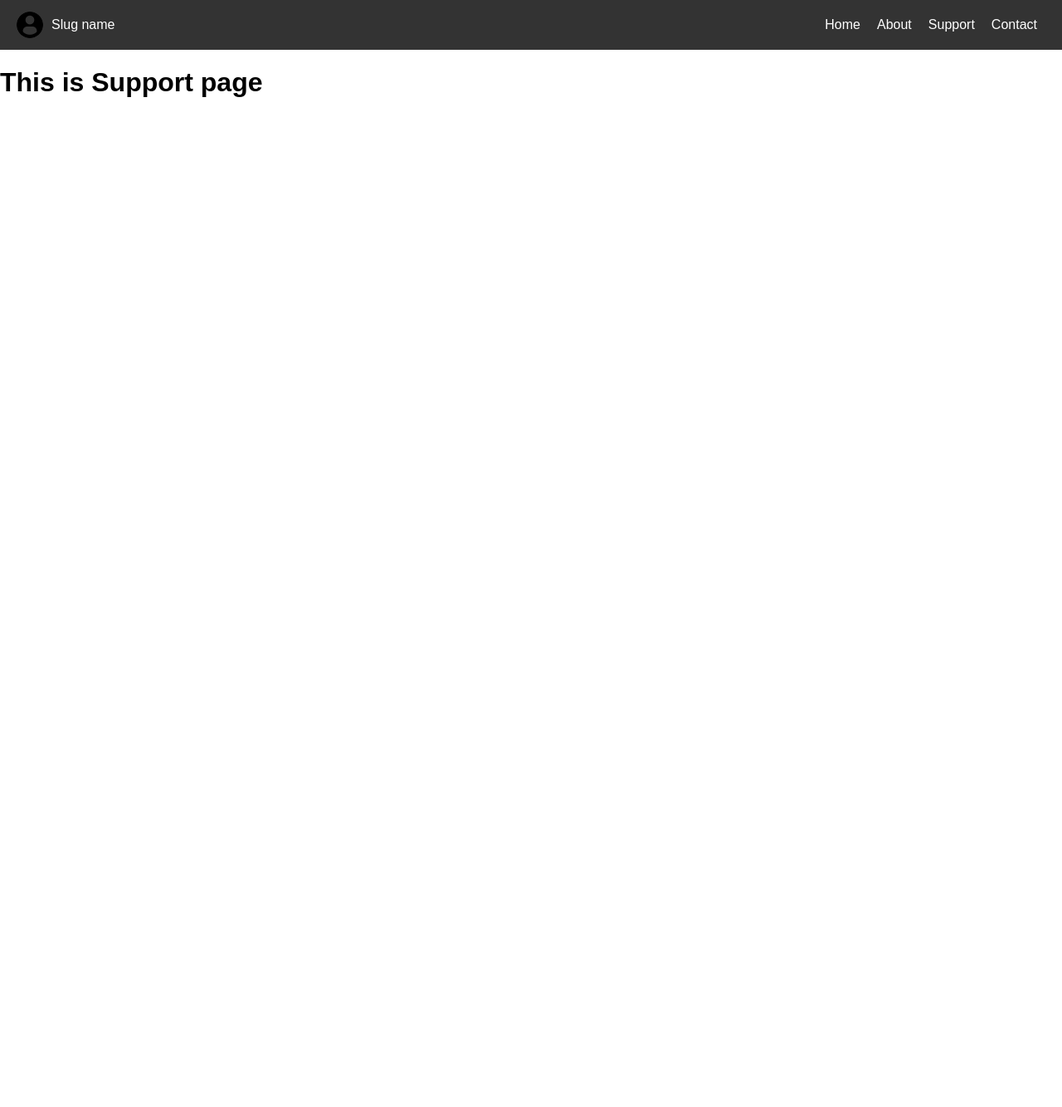
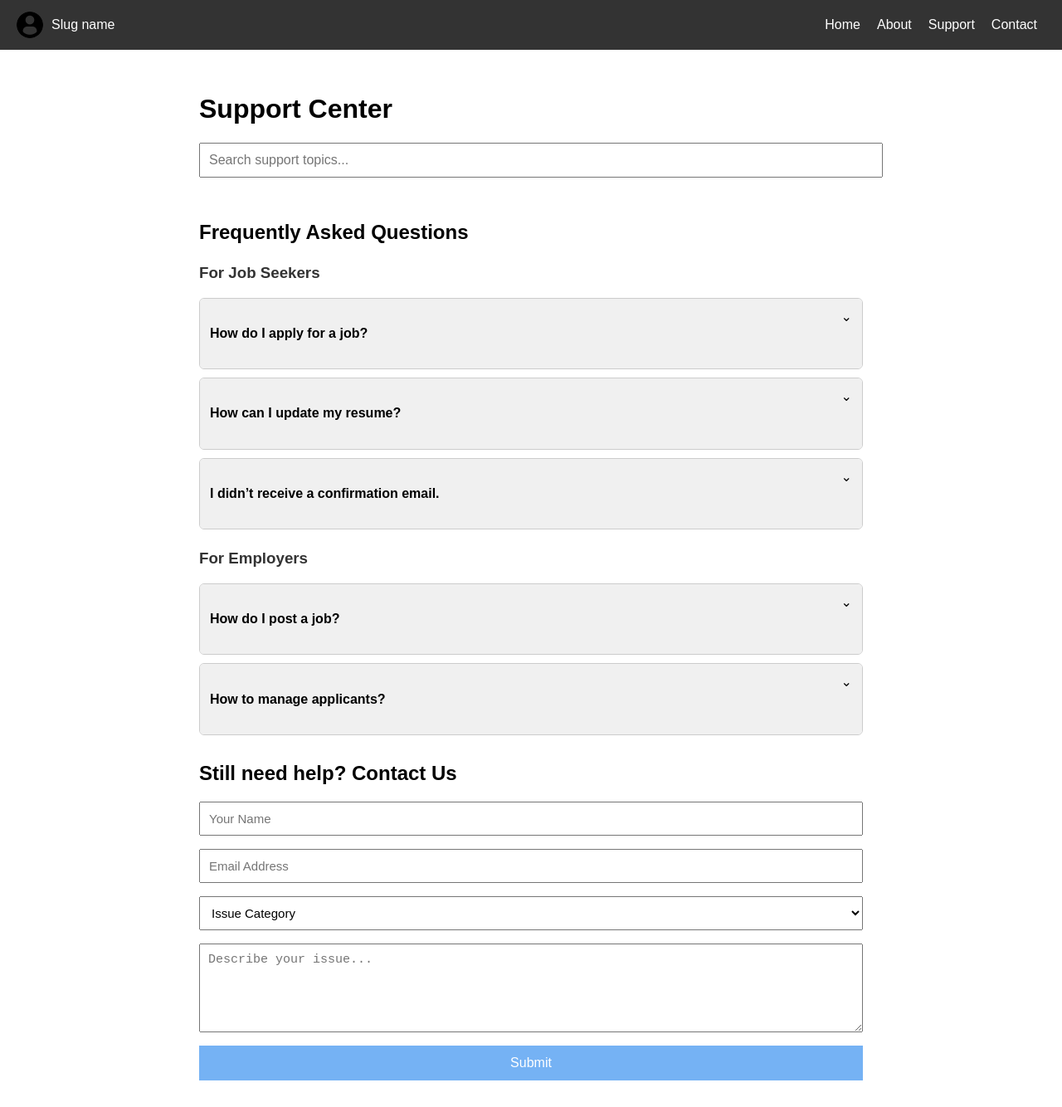
Before and after one commit to Aakash-1801/Project, a React (Create React App) app: page /Support in a window 1280 px wide. Shown: the whole page at 83% size. Before the commit the page ends 800 px from the top, so only its background shows below. Built offline with nearby package versions, Linux system fonts and the light colour scheme.

Commit message:
support page

```diff
--- a/src/App.js
+++ b/src/App.js
@@ -32,7 +32,7 @@ import FrontPage from './Components/FrontPage/FrontPage';
 import Milestones from './Components/Milestones/Milestones';
 import Popular from './Components/Milestones/Popular';
 import About from './Components/Pages/About';
-import Support from './Components/Pages/Support';
+import Support from './Components/Pages/Support/Support';
 import Contact from './Components/Pages/Contact';
 import Register from './Components/Register/Register';
 
--- a/src/Components/Milestones/Pop.css
+++ b/src/Components/Milestones/Pop.css
@@ -46,6 +46,6 @@
 }
 
 .pop #down:active {
-    background-color: #59a5f5;
+    background-color: #499bf2;
     transform: scale(0.98);
 }
--- a/src/Components/Pages/Support.js
+++ /dev/null
@@ -1,11 +0,0 @@
-import React from 'react'
-
-function Support() {
-  return (
-    <div>
-      <h1>This is Support page</h1>
-    </div>
-  )
-}
-
-export default Support
--- /dev/null
+++ b/src/Components/Pages/Support/Accordion.css
@@ -0,0 +1,20 @@
+.accordion {
+    border: 1px solid #ccc;
+    border-radius: 6px;
+    margin-bottom: 10px;
+    overflow: hidden;
+  }
+
+  .accordion-header {
+    background-color: #f0f0f0;
+    padding: 12px;
+    display: flex;
+    justify-content: space-between;
+    cursor: pointer;
+  }
+
+  .accordion-body {
+    padding: 12px;
+    background-color: #fff;
+    border-top: 1px solid #ccc;
+  }
--- /dev/null
+++ b/src/Components/Pages/Support/Accordion.js
@@ -0,0 +1,22 @@
+import React, { useState } from 'react';
+import './Accordion.css';
+
+function Accordion({ question, answer }) {
+  const [isOpen, setIsOpen] = useState(false);
+
+  return (
+    <div className="accordion">
+      <div className="accordion-header" onClick={() => setIsOpen(!isOpen)}>
+        <h4>{question}</h4>
+        <span>{isOpen ? '^' : '⌄'}</span>
+      </div>
+      {isOpen && (
+        <div className="accordion-body">
+          <p>{answer}</p>
+        </div>
+      )}
+    </div>
+  );
+}
+
+export default Accordion;
--- /dev/null
+++ b/src/Components/Pages/Support/Support.css
@@ -0,0 +1,53 @@
+.support-container {
+    max-width: 800px;
+    margin: auto;
+    padding: 2rem;
+    font-family: Arial, sans-serif;
+  }
+
+  .support-search {
+    width: 100%;
+    padding: 10px;
+    font-size: 16px;
+    margin-bottom: 2rem;
+  }
+
+  .faq-section h3 {
+    margin-top: 1.5rem;
+    color: #333;
+  }
+
+  .faq-section ul {
+    list-style: disc;
+    margin-left: 1.5rem;
+  }
+
+  .contact-form {
+    margin-top: 2rem;
+  }
+
+  .contact-form form {
+    display: flex;
+    flex-direction: column;
+  }
+
+  .contact-form input,
+  .contact-form select,
+  .contact-form textarea {
+    margin-bottom: 1rem;
+    padding: 10px;
+    font-size: 15px;
+  }
+
+  .contact-form button {
+    background-color: #75b2f4;
+    color: white;
+    padding: 12px;
+    border: none;
+    font-size: 16px;
+    cursor: pointer;
+  }
+
+  .contact-form button:hover {
+    background-color: #499bf2;
+  }
--- /dev/null
+++ b/src/Components/Pages/Support/Support.js
@@ -0,0 +1,61 @@
+import React from 'react';
+import './Support.css';
+import Accordion from './Accordion';
+
+function Support() {
+  const jobSeekerFAQs = [
+    { question: "How do I apply for a job?", answer: "Log in, browse listings, and click Apply on your desired job." },
+    { question: "How can I update my resume?", answer: "Go to your profile and upload a new resume under Resume section." },
+    { question: "I didn’t receive a confirmation email.", answer: "Check your spam folder or update your email in settings." }
+  ];
+
+  const employerFAQs = [
+    { question: "How do I post a job?", answer: "Log in as an employer and click on 'Post a Job' from the dashboard." },
+    { question: "How to manage applicants?", answer: "Go to the job post and click 'View Applicants' to manage responses." }
+  ];
+
+  return (
+    <div className="support-container">
+      <h1>Support Center</h1>
+
+      <input
+        className="support-search"
+        type="text"
+        placeholder="Search support topics..."
+      />
+
+      <div className="faq-section">
+        <h2>Frequently Asked Questions</h2>
+
+        <h3>For Job Seekers</h3>
+        {jobSeekerFAQs.map((faq, index) => (
+          <Accordion key={index} question={faq.question} answer={faq.answer} />
+        ))}
+
+        <h3>For Employers</h3>
+        {employerFAQs.map((faq, index) => (
+          <Accordion key={index} question={faq.question} answer={faq.answer} />
+        ))}
+      </div>
+
+      <div className="contact-form">
+        <h2>Still need help? Contact Us</h2>
+        <form>
+          <input type="text" placeholder="Your Name" required />
+          <input type="email" placeholder="Email Address" required />
+          <select required>
+            <option value="">Issue Category</option>
+            <option value="login">Login Problem</option>
+            <option value="resume">Resume Upload</option>
+            <option value="application">Application Status</option>
+            <option value="other">Other</option>
+          </select>
+          <textarea placeholder="Describe your issue..." rows="5" required />
+          <button type="submit">Submit</button>
+        </form>
+      </div>
+    </div>
+  );
+}
+
+export default Support;
--- a/src/Components/Register/Register.css
+++ b/src/Components/Register/Register.css
@@ -1,5 +1,5 @@
 .register-container {
-    max-width: 400px;
+    max-width: 600px;
     margin: 80px auto;
     padding: 20px;
     border: 1px solid #ccc;
@@ -29,7 +29,7 @@
 .register-button {
     padding: 10px;
     font-size: 16px;
-    background-color: #4caf50;
+    background-color: #75b8ff;
     color: white;
     border: none;
     border-radius: 6px;
@@ -37,5 +37,146 @@
 }
 
 .register-button:hover {
-    background-color: #45a049;
+    background-color: #499bf2;
 }
+.resume-up {
+    text-align: left;
+    margin-bottom: 0px;
+    margin-top: 10px;
+}
+
+/* From Uiverse.io by Shoh2008 */
+.checkbox-wrapper-12 {
+    position: relative;
+    display: flex;
+    gap: 15px;
+  }
+
+  .checkbox-wrapper-12 > svg {
+    position: absolute;
+    top: -130%;
+    left: -170%;
+    width: 110px;
+    pointer-events: none;
+  }
+
+  .checkbox-wrapper-12 * {
+    box-sizing: border-box;
+  }
+
+  .checkbox-wrapper-12 input[type="checkbox"] {
+    -webkit-appearance: none;
+    -moz-appearance: none;
+    appearance: none;
+    -webkit-tap-highlight-color: transparent;
+    cursor: pointer;
+    margin: 0;
+  }
+
+  .checkbox-wrapper-12 input[type="checkbox"]:focus {
+    outline: 0;
+  }
+
+  .checkbox-wrapper-12 .cbx {
+    width: 24px;
+    height: 24px;
+    top: calc(100px - 12px);
+    left: calc(100px - 12px);
+  }
+
+  .checkbox-wrapper-12 .cbx input {
+    position: absolute;
+    top: 0;
+    left: 0;
+    width: 24px;
+    height: 24px;
+    border: 2px solid #bfbfc0;
+    border-radius: 50%;
+  }
+
+  .checkbox-wrapper-12 .cbx label {
+    width: 24px;
+    height: 24px;
+    background: none;
+    border-radius: 50%;
+    position: absolute;
+    top: 0;
+    left: 0;
+    transform: trasnlate3d(0, 0, 0);
+    pointer-events: none;
+  }
+
+  .checkbox-wrapper-12 .cbx svg {
+    position: absolute;
+    top: 5px;
+    left: 4px;
+    z-index: 1;
+    pointer-events: none;
+  }
+
+  .checkbox-wrapper-12 .cbx svg path {
+    stroke: #fff;
+    stroke-width: 3;
+    stroke-linecap: round;
+    stroke-linejoin: round;
+    stroke-dasharray: 19;
+    stroke-dashoffset: 19;
+    transition: stroke-dashoffset 0.3s ease;
+    transition-delay: 0.2s;
+  }
+
+  .checkbox-wrapper-12 .cbx input:checked + label {
+    animation: splash-12 0.6s ease forwards;
+  }
+
+  .checkbox-wrapper-12 .cbx input:checked + label + svg path {
+    stroke-dashoffset: 0;
+  }
+
+  @-moz-keyframes splash-12 {
+    40% {
+      background: #75b2f4;
+      box-shadow: 0 -18px 0 -8px #75b2f4, 16px -8px 0 -8px #75b2f4, 16px 8px 0 -8px #75b2f4, 0 18px 0 -8px #75b2f4, -16px 8px 0 -8px #75b2f4, -16px -8px 0 -8px #75b2f4;
+    }
+
+    100% {
+      background: #75b2f4;
+      box-shadow: 0 -36px 0 -10px transparent, 32px -16px 0 -10px transparent, 32px 16px 0 -10px transparent, 0 36px 0 -10px transparent, -32px 16px 0 -10px transparent, -32px -16px 0 -10px transparent;
+    }
+  }
+
+  @-webkit-keyframes splash-12 {
+    40% {
+      background: #75b2f4;
+      box-shadow: 0 -18px 0 -8px #75b2f4, 16px -8px 0 -8px #75b2f4, 16px 8px 0 -8px #75b2f4, 0 18px 0 -8px #75b2f4, -16px 8px 0 -8px #75b2f4, -16px -8px 0 -8px #75b2f4;
+    }
+
+    100% {
+      background: #75b2f4;
+      box-shadow: 0 -36px 0 -10px transparent, 32px -16px 0 -10px transparent, 32px 16px 0 -10px transparent, 0 36px 0 -10px transparent, -32px 16px 0 -10px transparent, -32px -16px 0 -10px transparent;
+    }
+  }
+
+  @-o-keyframes splash-12 {
+    40% {
+      background: #75b2f4;
+      box-shadow: 0 -18px 0 -8px #75b2f4, 16px -8px 0 -8px #75b2f4, 16px 8px 0 -8px #75b2f4, 0 18px 0 -8px #75b2f4, -16px 8px 0 -8px #75b2f4, -16px -8px 0 -8px #75b2f4;
+    }
+
+    100% {
+      background: #75b2f4;
+      box-shadow: 0 -36px 0 -10px transparent, 32px -16px 0 -10px transparent, 32px 16px 0 -10px transparent, 0 36px 0 -10px transparent, -32px 16px 0 -10px transparent, -32px -16px 0 -10px transparent;
+    }
+  }
+
+  @keyframes splash-12 {
+    40% {
+      background: #75b2f4;
+      box-shadow: 0 -18px 0 -8px #75b2f4, 16px -8px 0 -8px #75b2f4, 16px 8px 0 -8px #75b2f4, 0 18px 0 -8px #75b2f4, -16px 8px 0 -8px #75b2f4, -16px -8px 0 -8px #75b2f4;
+    }
+
+    100% {
+      background: #75b2f4;
+      box-shadow: 0 -36px 0 -10px transparent, 32px -16px 0 -10px transparent, 32px 16px 0 -10px transparent, 0 36px 0 -10px transparent, -32px 16px 0 -10px transparent, -32px -16px 0 -10px transparent;
+    }
+  }
--- a/src/Components/Register/Register.js
+++ b/src/Components/Register/Register.js
@@ -7,8 +7,45 @@ function Register() {
       <h1 className="register-heading">Registration Form</h1>
       <form className="register-form">
         <input type="text" placeholder="Full Name" className="register-input" />
+        <input type="text" placeholder="Education" className="register-input" />
+        <input type="text" placeholder="Stream" className="register-input" />
         <input type="email" placeholder="Email Address" className="register-input" />
         <input type="password" placeholder="Password" className="register-input" />
+
+        <h3 className="resume-up">Upload your resume</h3>
+        <input type="file" name="upload" />
+
+        {/* Checkbox */}
+        <div className="checkbox-wrapper-12">
+          <div className="cbx">
+            <input type="checkbox" id="cbx-12"/>
+            <label htmlFor="cbx-12"></label>
+            <svg fill="none" viewBox="0 0 15 14" height="14" width="15">
+              <path d="M2 8.36364L6.23077 12L13 2"></path>
+            </svg>
+          </div>
+
+          <svg version="1.1" xmlns="http://www.w3.org/2000/svg">
+            <defs>
+              <filter id="goo-12">
+                <feGaussianBlur result="blur" stdDeviation="4" in="SourceGraphic" />
+                <feColorMatrix
+                  result="goo-12"
+                  in="blur"
+                  type="matrix"
+                  values="1 0 0 0 0  0 1 0 0 0  0 0 1 0 0  0 0 0 22 -7"
+                />
+                <feBlend in="SourceGraphic" in2="goo-12" />
+              </filter>
+            </defs>
+          </svg>
+          <div>
+            <label htmlFor="cbx-12" className="checkbox-label">
+              I agree to the terms and conditions
+            </label>
+          </div>
+        </div>
+
         <button type="submit" className="register-button">Register</button>
       </form>
     </div>
```
